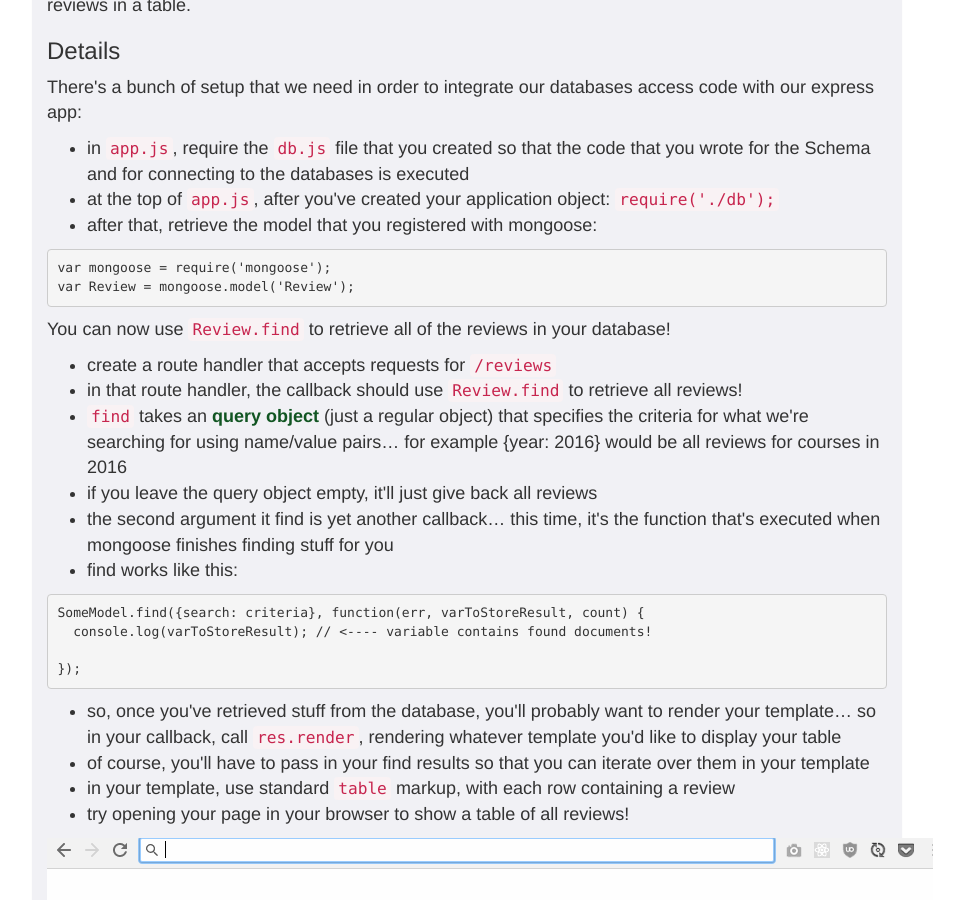
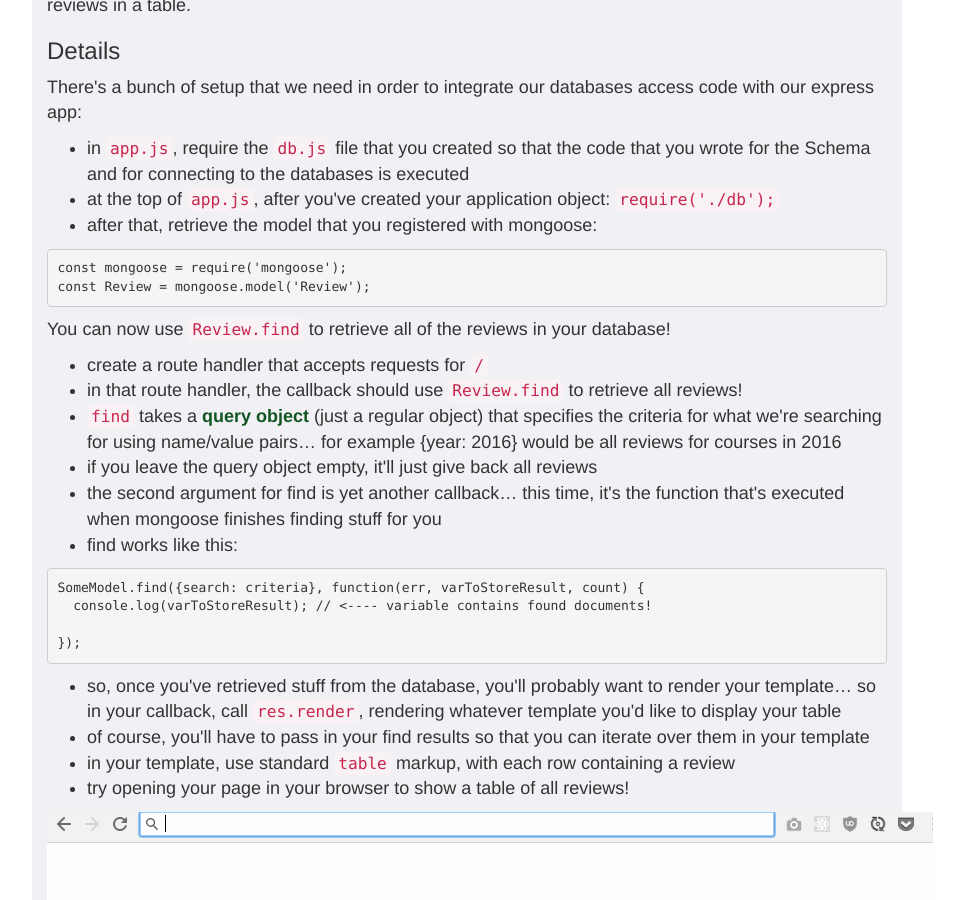
Before and after one commit to foureyes/csci-ua.0480-spring2018-008, a Jekyll site: the page built from homework/05.markdown, in a window 1280 px wide and 900 px high, scrolled down 4160 px. Shown: the whole window, without its empty margins (173-1137 px from the left). Built offline with Jekyll 4.4.1, drawn with Linux system fonts in a browser that asks for light colours; some of the changed text lies outside the part shown.

Commit message:
clean up setup for hw 5

```diff
--- a/homework/05.markdown
+++ b/homework/05.markdown
@@ -106,6 +106,7 @@ Start your usual express app in `src/reviews` by:
 * additionally, install __mongoose__: <code>npm install --save mongoose</code>
 * creating the appropriate folders for your templates, public, etc.
 
+
 ### Connect to the Database
 
 Create a file called <code>db.js</code> within `src/reviews`. <code>db.js</code> will contain:
@@ -115,7 +116,7 @@ Create a file called <code>db.js</code> within `src/reviews`. <code>db.js</code>
 
 In <code>db.js</code>, add the require for the <code>mongoose</code> module:
 
-<pre><code data-trim contenteditable>var mongoose = require('mongoose') </code></pre>
+<pre><code data-trim contenteditable>const mongoose = require('mongoose') </code></pre>
 
 Leave a placeholder for your schema...
 
@@ -171,17 +172,17 @@ There's a bunch of setup that we need in order to integrate our databases access
 * at the top of <code>app.js</code>, after you've created your application object: <code>require('./db');</code>
 * after that, retrieve the model that you registered with mongoose:
 
-<pre><code data-trim contenteditable>var mongoose = require('mongoose');
-var Review = mongoose.model('Review');
+<pre><code data-trim contenteditable>const mongoose = require('mongoose');
+const Review = mongoose.model('Review');
 </code></pre>
 
 You can now use <code>Review.find</code> to retrieve all of the reviews in your database!
 
-* create a route handler that accepts requests for <code>/reviews</code>
+* create a route handler that accepts requests for <code>/</code>
 * in that route handler, the callback should use <code>Review.find</code> to retrieve all reviews!
-* <code>find</code> takes an __query object__ (just a regular object) that specifies the criteria for what we're searching for using name/value pairs... for example {year: 2016} would be all reviews for courses in 2016
+* <code>find</code> takes a __query object__ (just a regular object) that specifies the criteria for what we're searching for using name/value pairs... for example {year: 2016} would be all reviews for courses in 2016
 * if you leave the query object empty, it'll just give back all reviews
-* the second argument it find is yet another callback... this time, it's the function that's executed when mongoose finishes finding stuff for you
+* the second argument for find is yet another callback... this time, it's the function that's executed when mongoose finishes finding stuff for you
 * find works like this:
 
 <pre><code data-trim contenteditable>SomeModel.find({search: criteria}, function(err, varToStoreResult, count) {
```
Also changed, not shown: other parts of homework/05.markdown (+2 -2 lines).
